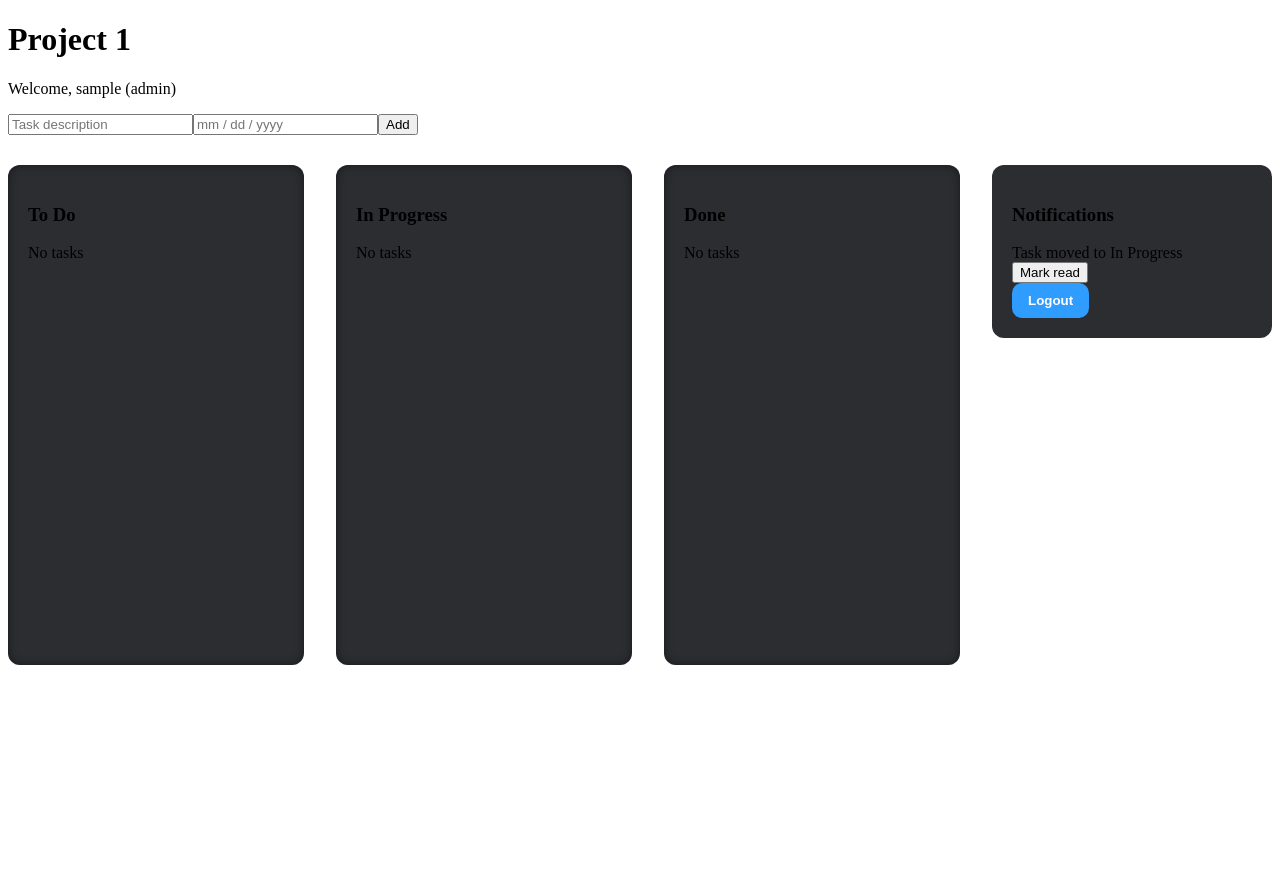
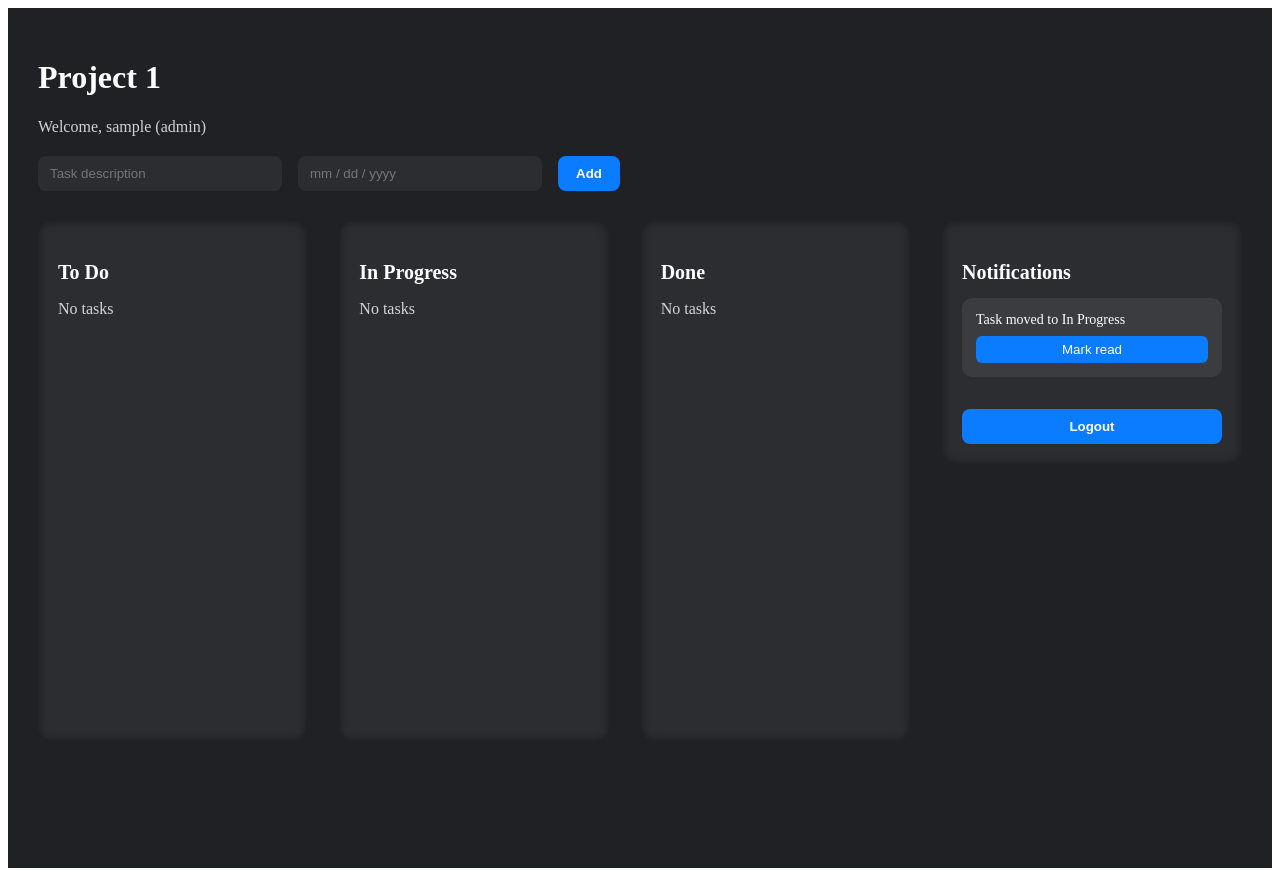
Before and after one commit to SariyaE/SmartTaskCollaboration, a React (Vite) app: page /board/1 in a window 1280 px wide. Before the commit the page ends 800 px from the top, so only its background shows below. Built offline with nearby package versions, Linux system fonts and the light colour scheme; sample sign-in values are in the browser's storage.

Commit message:
Update Board.css

```diff
--- a/src/Board.css
+++ b/src/Board.css
@@ -1,3 +1,54 @@
+/* ------------------ MAIN BOARD CONTAINER ------------------ */
+.board-container {
+  padding: 30px;
+  background: #1f2124;
+  min-height: 100vh;
+  color: white;
+}
+
+/* Title + welcome */
+.board-container h1 {
+  font-size: 32px;
+  font-weight: 700;
+}
+
+.board-container p {
+  opacity: 0.8;
+}
+
+
+/* ------------------ INPUT ROW ------------------ */
+.task-input-row {
+  display: flex;
+  gap: 16px;
+  margin-top: 20px;
+}
+
+.task-input-row input {
+  padding: 10px 12px;
+  border-radius: 8px;
+  border: none;
+  background: #2b2d31;
+  color: white;
+  width: 220px;
+}
+
+.add-btn {
+  background: #0a7cff;
+  border: none;
+  padding: 10px 18px;
+  color: white;
+  border-radius: 8px;
+  cursor: pointer;
+  font-weight: 600;
+}
+
+.add-btn:hover {
+  opacity: 0.85;
+}
+
+
+/* ------------------ MAIN BOARD LAYOUT ------------------ */
 .board-main {
   display: flex;
   gap: 32px;
@@ -5,20 +56,137 @@
   align-items: flex-start;
 }
 
-/* Make columns wider */
+
+/* ------------------ COLUMNS ------------------ */
 .task-column {
   flex: 1;
   background: #2b2d31;
   padding: 20px;
   border-radius: 12px;
-  min-height: 460px;
+  min-height: 480px;
   box-shadow: inset 0 0 10px rgba(0, 0, 0, 0.45);
 }
 
-/* Make notification panel smaller */
+.task-column h3 {
+  font-size: 20px;
+  margin-bottom: 12px;
+}
+
+
+/* ------------------ TASK CARD ------------------ */
+.task-card {
+  background: #3a3c40;
+  padding: 16px;
+  border-radius: 10px;
+  margin-bottom: 14px;
+  color: white;
+  box-shadow: 0 0 8px rgba(0,0,0,0.3);
+}
+
+.task-card h4 {
+  font-size: 17px;
+  margin-bottom: 6px;
+}
+
+.task-details {
+  margin-bottom: 10px;
+  font-size: 14px;
+  opacity: 0.9;
+}
+
+
+/* Comments */
+.comment-box input {
+  width: 100%;
+  background: #2b2d31;
+  border: none;
+  padding: 8px;
+  border-radius: 6px;
+  margin-top: 6px;
+  color: white;
+}
+
+/* Status dropdown */
+.status-select {
+  width: 100%;
+  margin-top: 10px;
+  padding: 6px;
+  border: none;
+  background: #2b2d31;
+  color: white;
+  border-radius: 6px;
+}
+
+
+/* Buttons */
+.task-btn-row {
+  display: flex;
+  justify-content: space-between;
+  margin-top: 10px;
+}
+
+.edit-btn {
+  background: #ffb02e;
+  border: none;
+  padding: 6px 12px;
+  border-radius: 6px;
+  color: black;
+  cursor: pointer;
+}
+
+.delete-btn {
+  background: #d22;
+  border: none;
+  padding: 6px 12px;
+  border-radius: 6px;
+  color: white;
+  cursor: pointer;
+}
+
+
+/* ------------------ NOTIFICATIONS PANEL ------------------ */
 .notifications-panel {
-  width: 240px; /* smaller */
+  width: 260px;
   background: #2b2d31;
   padding: 20px;
   border-radius: 12px;
+  box-shadow: inset 0 0 10px rgba(0, 0, 0, 0.45);
 }
+
+.notifications-panel h3 {
+  font-size: 20px;
+  margin-bottom: 14px;
+}
+
+.notification-item {
+  background: #3a3c40;
+  padding: 14px;
+  border-radius: 10px;
+  margin-bottom: 12px;
+  font-size: 14px;
+}
+
+.mark-read-btn {
+  margin-top: 8px;
+  background: #0a7cff;
+  width: 100%;
+  border: none;
+  color: white;
+  padding: 6px 10px;
+  border-radius: 6px;
+}
+
+.logout-btn {
+  margin-top: 20px;
+  width: 100%;
+  background: #0a7cff;
+  padding: 10px;
+  border: none;
+  color: white;
+  border-radius: 8px;
+  cursor: pointer;
+}
+
+.logout-btn:hover {
+  opacity: 0.85;
+}
```
